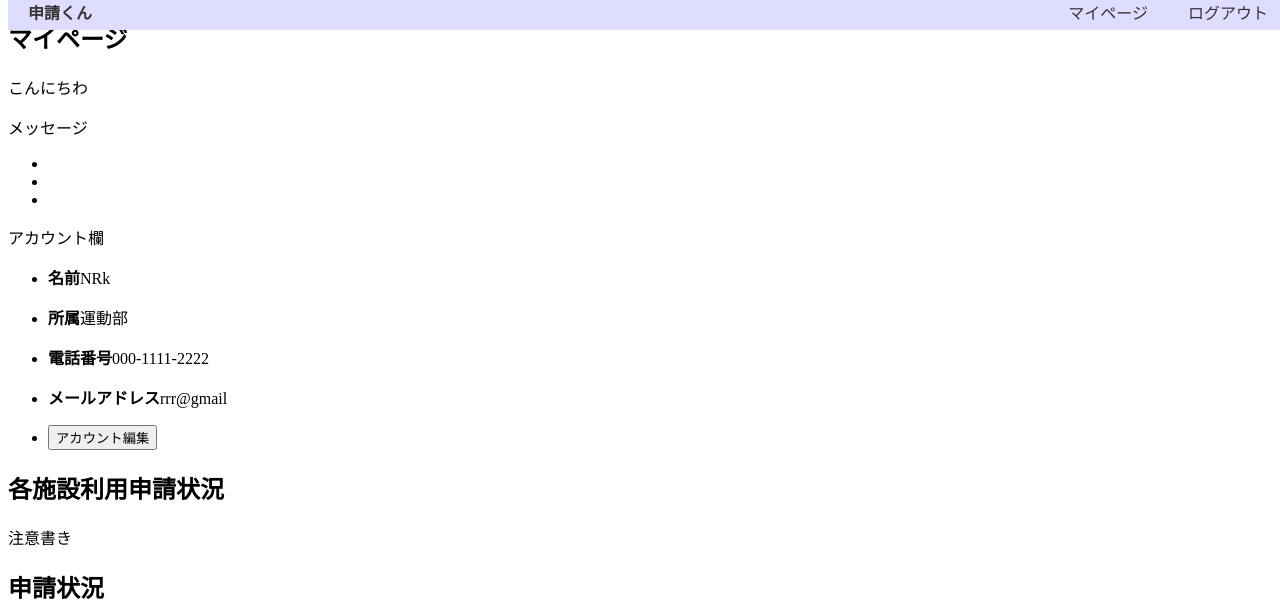
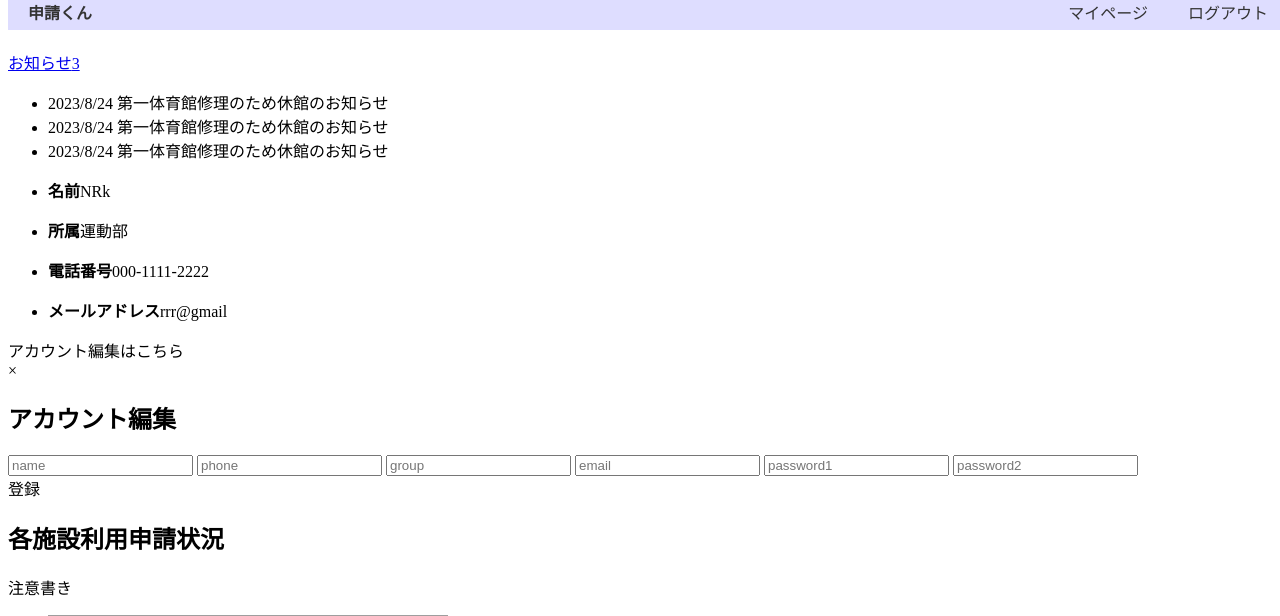
Before and after one commit to hackathon-Cteam/shinseikun, a Flask app: page /mypage in a window 1280 px wide. Shown: the top 616 px of the page. Run offline with Flask 2, Linux system fonts and the light colour scheme; grey boxes are pictures that could not be loaded.

Commit message:
通知一覧に通知アイコンとアカウント更新モーダルのコード追加

```diff
--- a/ChatApp/app.py
+++ b/ChatApp/app.py
@@ -74,7 +74,7 @@ def mypage():
 
     # 申請中の一覧
     print(user.name)
-    test= 'こんにちわ'
+    test= '  '
     reserinfo = ReservationEntity('333', '2023/08/11', '利用予約完了')
     reserinfo2 = ReservationEntity('444', '2023/08/10', '予約キャンセル')
 
--- a/ChatApp/view/templates/page/mypage.html
+++ b/ChatApp/view/templates/page/mypage.html
@@ -5,20 +5,22 @@
     {{ super() }}
 {% endblock %}
 {% block content %}
-<h2>マイページ</h2>
-<p>{{ test }}</p>
+
+<p>{{ user.name }}</p>
 <div class="mypage">
   <div class="aside">
     <div class="message">
-        メッセージ
+        <div class="news">
+            <a href="#">お知らせ<span class="notice">3</span></a>
+        </div>
         <ul>
             {% for information in information_list %}
-                <li>{{information.info_time}} {{information.info_message}}</li>
+                <li>{{information.infor_time}} {{information.infor_message}}</li>
             {% endfor %}
         </ul>
     </div>
      <div id="account">
-    <p>アカウント欄</p>
+    <p></p>
 
      <ul>
          <li><b class="item-name">名前</b>{{ user.name }}</li>
@@ -32,14 +34,41 @@
      <ul>
       <li><b class="item-name">メールアドレス</b>{{ user.email}}</li>
      </ul>
-     <ul>
-      <li><b class="item-name"></b><input type="submit" value="アカウント編集"></li>
-     </ul>
+
+    <div class="top-wrapper">
+        <div class="btn signup-show">アカウント編集はこちら</div>
+    </div>
+    <!-- モーダル -->
+    <div class="modal-wrapper" id="signup-modal">
+      <div class="modal">
+        <div id="close-modal">×</div>
+        <div class="form">
+            <h2>アカウント編集</h2>
+            <form action="#">
+                <input class="form-control" type="text" placeholder="name">
+                <input class="form-control" type="text" placeholder="phone">
+                <input class="form-control" type="text" placeholder="group">
+                <input class="form-control" type="text" placeholder="email">
+                <input class="form-control" type="password" placeholder="password1">
+                <input class="form-control" type="password" placeholder="password2">
+                <div class="submit-btn">登録</div>
+            </form>
+        </div>
+      </div>
+    </div>
+
   </div>
- </div>
+</div>
 <div class="main">
  <h2>各施設利用申請状況</h2>
-    <div class="caution">注意書き</div>
+    <div class="caution">
+        注意書き
+        <ul>
+         <li><img src="../static/img/mylist/icon_g.jpg">…ご利用可能か確認中です。通知をお待ちください。</li>
+         <li><img src="../static/img/mylist/icon_b.jpg">…予約が完了しています。予定の日時にご利用できます。</li>
+         <li><img src="../static/img/mylist/cancel.jpg">…利用予約・承認申請をキャンセルする場合はこちらからお手続きください。</li>
+        </ul>
+    </div>
     <h2>申請状況</h2>
     <div class="request">
         <ul class="req">
@@ -59,6 +88,7 @@
     <button type=“button” onclick="location.href='https://shinsei.net'">各施設の新規ご利用希望の申請はこちらから</button>
   </div>
 </div>
+  <script src="../static/js/mypage.js"></script>
  </body>
 </html>
 {% endblock %}
```
